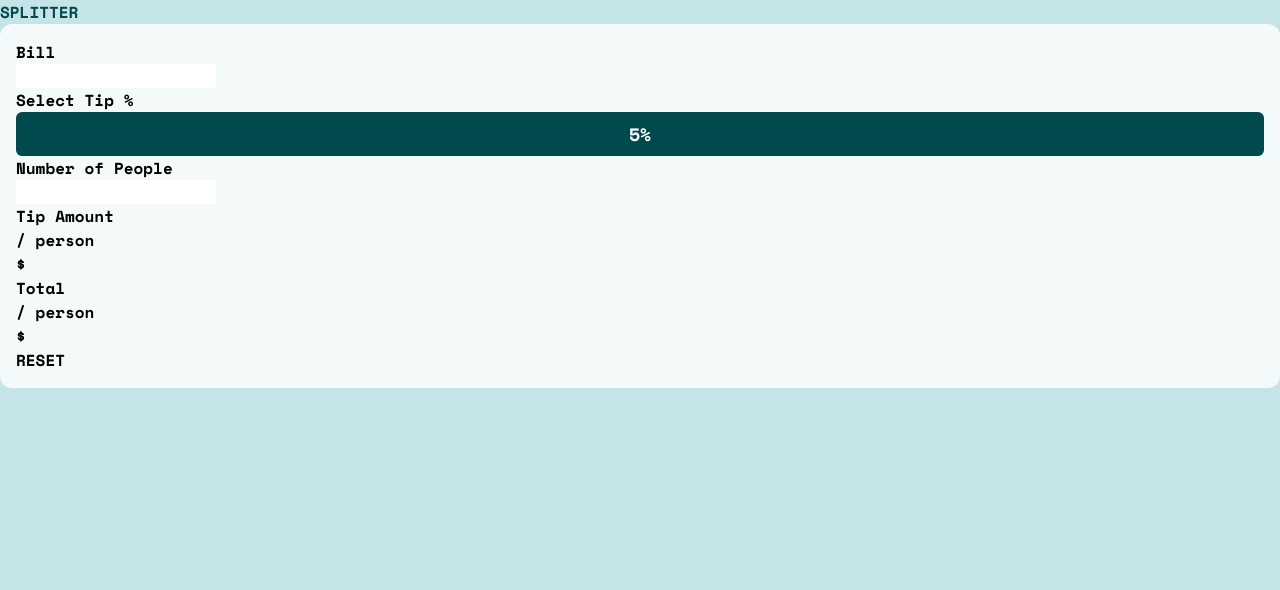
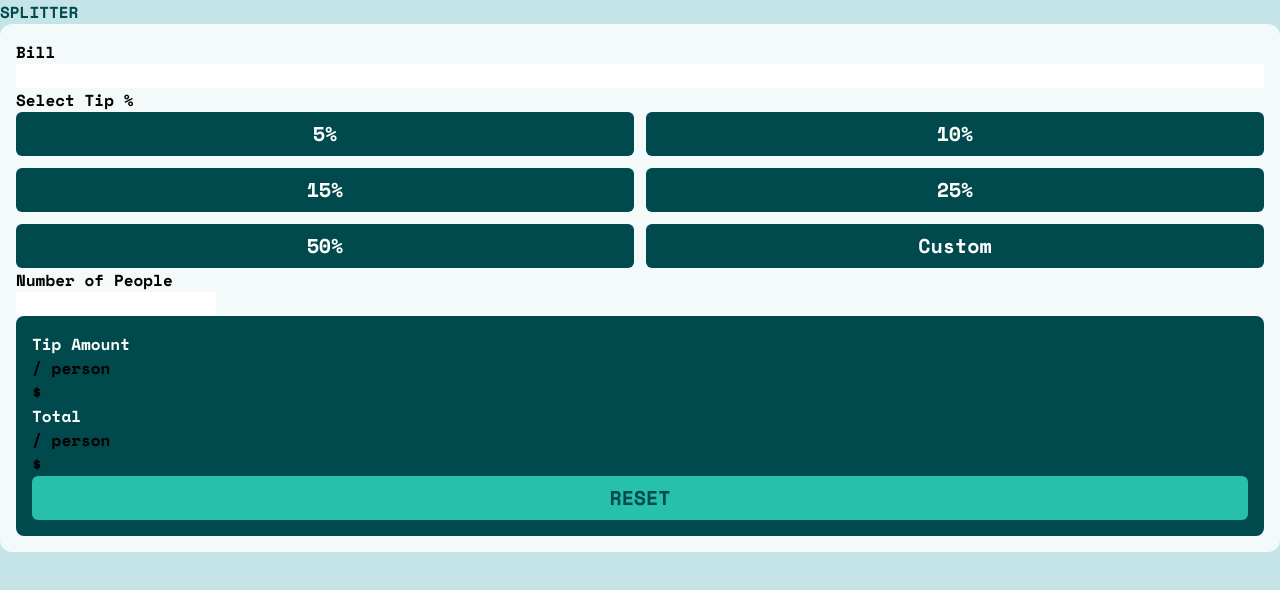
Before and after one commit to carlosebcardoso/tip-calculator-app, a plain HTML site: page src/index.html in a window 1280 px wide. Drawn offline with nearby package versions, Linux system fonts and the light colour scheme.

Commit message:
css update and auto generating buttons

```diff
--- a/src/index.html
+++ b/src/index.html
@@ -14,29 +14,29 @@
         <h1 class=" text-very_dark_cyan">SPLITTER</h1>
         <form class=" bg-very_light_gray_cyan rounded-xl p-4">
             <h3>Bill</h3>
-            <input type="number" name="" id="">
+            <input type="number" name="" id="" class="w-full [appearance:textfield] [&::-webkit-outer-spin-button]:appearance-none [&::-webkit-inner-spin-button]:appearance-none">
             <h3>Select Tip %</h3>
-            <div>
-                <button class="bg-very_dark_cyan text-white py-2 text-lg text-center w-full rounded-md">5%</button>
+            <div id="tip-buttons" class="grid grid-cols-2 gap-3">
+
             </div>
             <h3>Number of People</h3>
             <input type="number" name="" id="">
-            <section>
+            <section class=" bg-very_dark_cyan p-4 rounded-lg">
                 <div>
                     <div>
-                        <h6>Tip Amount</h6>
+                        <h6 class="text-white">Tip Amount</h6>
                         <p>/ person</p>
                     </div>
                     <h5>$</h5>
                 </div>
                 <div>
                     <div>
-                        <h6>Total</h6>
+                        <h6 class="text-white">Total</h6>
                         <p>/ person</p>
                     </div>
                     <h5>$</h5>
                 </div>
-                <button type="reset">RESET</button>
+                <button type="reset" class=" bg-primary text-very_dark_cyan py-2 text-xl text-center rounded-md w-full">RESET</button>
             </section>
         </form>
     </main>
--- a/src/js/main.js
+++ b/src/js/main.js
@@ -1,6 +1,19 @@
 const tipButton = (text) => {
     const button = document.createElement('button')
-    button.classList = "bg-very_dark_cyan text-white py-2 text-lg text-center w-full rounded-md"
+    button.classList = "bg-very_dark_cyan text-white py-2 text-xl text-center rounded-md"
+    button.innerText = text
 
     return button
 }
+
+
+const tipButtons = document.getElementById('tip-buttons')
+const tipTexts = ['5%', '10%', '15%', '25%', '50%', 'Custom']
+
+for (let index = 0; index < tipTexts.length; index++) {
+    const text = tipTexts[index];
+
+    const button = tipButton(text)
+
+    tipButtons.appendChild(button)
+}
```
Also changed, not shown: src/css/output.css.
